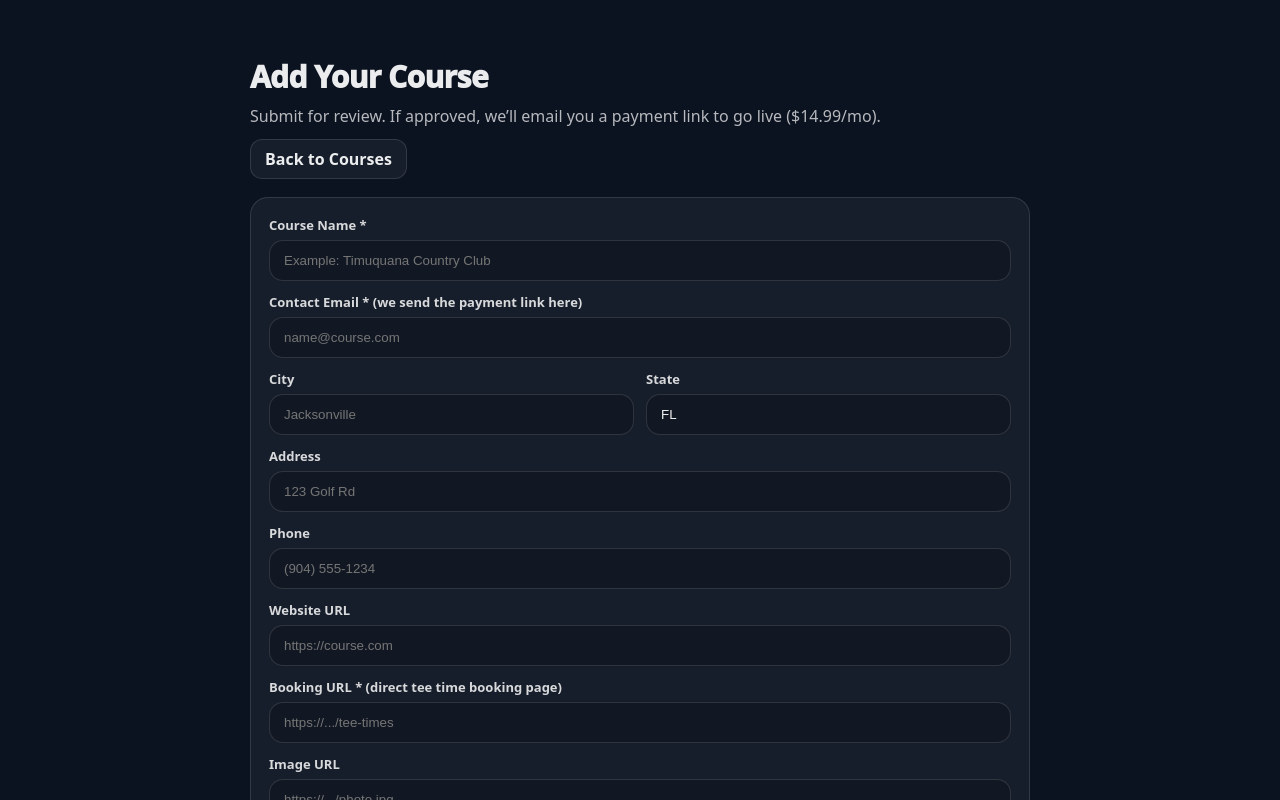
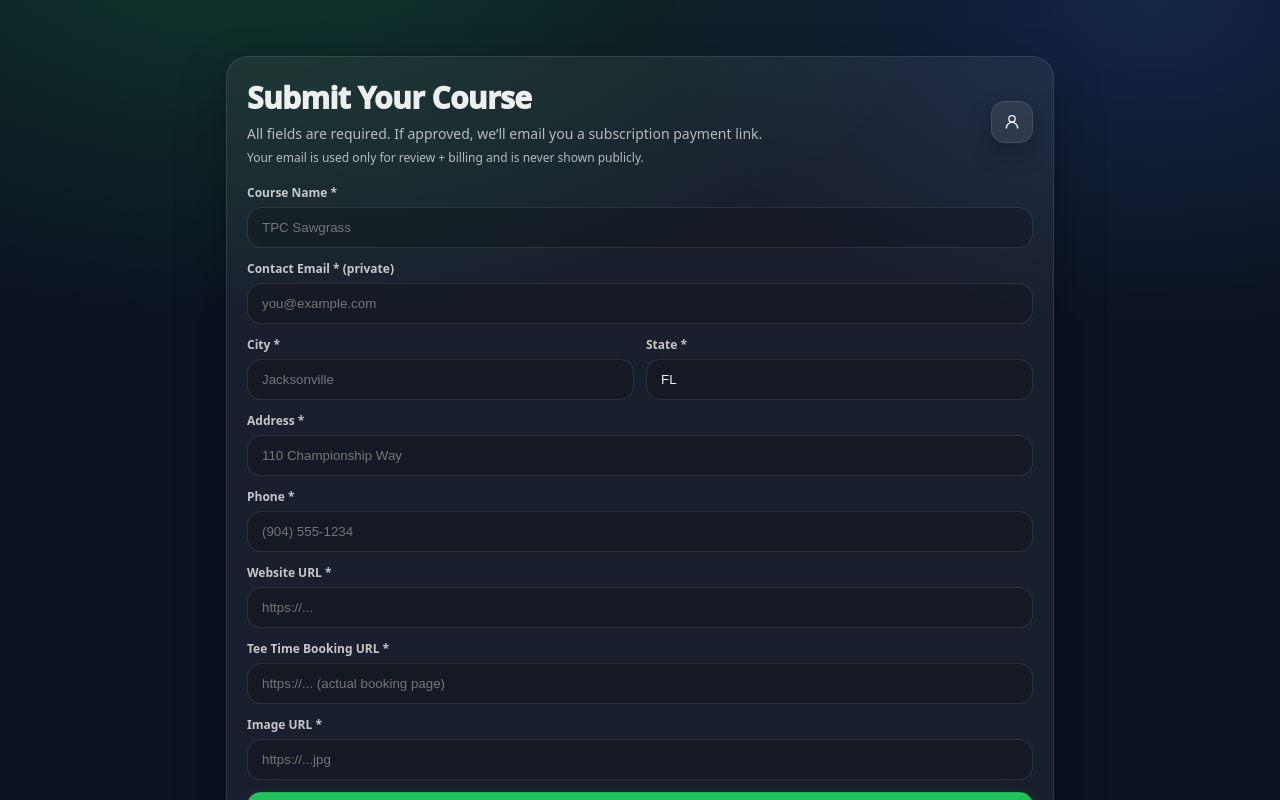
Before and after one commit to ajb0611-stack/teetimeus, a Next.js app: page /submit in a window 1280 px wide. Shown: the top 800 px of the page. Built offline with nearby package versions, Linux system fonts and the light colour scheme; no server answers.

Commit message:
Require all submission fields and keep email private

```diff
--- a/src/app/submit/page.tsx
+++ b/src/app/submit/page.tsx
@@ -5,214 +5,267 @@ import Link from "next/link";
 import { supabaseBrowser } from "@/lib/supabaseBrowser";
 
 const ui = {
-  border: "rgba(255,255,255,0.12)",
-  surface: "rgba(255,255,255,0.05)",
+  bg: "#0b1220",
+  surface: "rgba(255,255,255,0.06)",
+  surface2: "rgba(255,255,255,0.08)",
+  border: "rgba(255,255,255,0.10)",
   text: "rgba(255,255,255,0.92)",
-  muted: "rgba(255,255,255,0.70)",
-  bg: "#0b1220",
+  muted: "rgba(255,255,255,0.68)",
   accent: "#22c55e",
   accent2: "#16a34a",
   black: "#0b1220",
 };
 
+function AdminIcon() {
+  return (
+    <svg width="18" height="18" viewBox="0 0 24 24" fill="none" aria-hidden="true" style={{ display: "block" }}>
+      <path
+        d="M12 12a4.25 4.25 0 1 0-4.25-4.25A4.25 4.25 0 0 0 12 12Z"
+        stroke="currentColor"
+        strokeWidth="1.8"
+      />
+      <path
+        d="M4.5 20a7.5 7.5 0 0 1 15 0"
+        stroke="currentColor"
+        strokeWidth="1.8"
+        strokeLinecap="round"
+      />
+    </svg>
+  );
+}
+
+function isValidEmail(email: string) {
+  return /^[^\s@]+@[^\s@]+\.[^\s@]+$/.test(email.trim());
+}
+
+function isValidUrl(url: string) {
+  try {
+    const u = new URL(url.trim());
+    return u.protocol === "http:" || u.protocol === "https:";
+  } catch {
+    return false;
+  }
+}
+
 export default function SubmitCoursePage() {
   const supabase = useMemo(() => supabaseBrowser(), []);
 
-  const [form, setForm] = useState({
-    name: "",
-    address: "",
-    city: "",
-    state: "FL",
-    phone: "",
-    website_url: "",
-    tee_time_url: "",
-    image_url: "",
-    contact_email: "",
-  });
+  const [courseName, setCourseName] = useState("");
+  const [contactEmail, setContactEmail] = useState("");
 
-  const [loading, setLoading] = useState(false);
-  const [ok, setOk] = useState(false);
-  const [error, setError] = useState<string | null>(null);
+  const [address, setAddress] = useState("");
+  const [city, setCity] = useState("");
+  const [state, setState] = useState("FL");
+  const [phone, setPhone] = useState("");
+  const [websiteUrl, setWebsiteUrl] = useState("");
+  const [teeTimeUrl, setTeeTimeUrl] = useState("");
+  const [imageUrl, setImageUrl] = useState("");
 
-  function setField<K extends keyof typeof form>(key: K, value: string) {
-    setForm((p) => ({ ...p, [key]: value }));
+  const [submitting, setSubmitting] = useState(false);
+  const [msg, setMsg] = useState<string | null>(null);
+  const [err, setErr] = useState<string | null>(null);
+
+  async function onSubmit() {
+    setMsg(null);
+    setErr(null);
+
+    const name = courseName.trim();
+    const email = contactEmail.trim();
+
+    const addr = address.trim();
+    const cty = city.trim();
+    const st = state.trim();
+    const ph = phone.trim();
+    const web = websiteUrl.trim();
+    const tee = teeTimeUrl.trim();
+    const img = imageUrl.trim();
+
+    // Required fields
+    if (!name) return setErr("Course name is required.");
+    if (!email) return setErr("Contact email is required.");
+    if (!isValidEmail(email)) return setErr("Please enter a valid email address.");
+
+    if (!addr) return setErr("Address is required.");
+    if (!cty) return setErr("City is required.");
+    if (!st) return setErr("State is required.");
+    if (!ph) return setErr("Phone is required.");
+
+    if (!web) return setErr("Website URL is required.");
+    if (!isValidUrl(web)) return setErr("Website URL must be a valid https:// or http:// link.");
+
+    if (!tee) return setErr("Tee time booking URL is required.");
+    if (!isValidUrl(tee)) return setErr("Tee time booking URL must be a valid https:// or http:// link.");
+
+    // If you truly want image URL required, keep these 2 lines.
+    // If you want it optional, delete these 2 lines.
+    if (!img) return setErr("Image URL is required.");
+    if (!isValidUrl(img)) return setErr("Image URL must be a valid https:// or http:// link.");
+
+    setSubmitting(true);
+
+    const { error } = await supabase.from("course_submissions").insert([
+      {
+        // PUBLIC COURSE DATA (reviewed before publish)
+        name,
+        address: addr,
+        city: cty,
+        state: st,
+        phone: ph,
+        website_url: web,
+        tee_time_url: tee,
+        image_url: img,
+
+        // PRIVATE CONTACT DATA (DO NOT PUBLISH)
+        contact_email: email,
+
+        status: "pending",
+      },
+    ]);
+
+    setSubmitting(false);
+
+    if (error) {
+      console.error(error);
+      setErr(error.message);
+      return;
     }
 
-  async function onSubmit(e: React.FormEvent) {
-    e.preventDefault();
-    setError(null);
-
-    if (!form.name.trim()) return setError("Course name is required.");
-    if (!form.contact_email.trim()) return setError("Contact email is required.");
-    if (!form.tee_time_url.trim()) return setError("Booking URL is required.");
-
-    setLoading(true);
-    try {
-      const payload = {
-        name: form.name.trim(),
-        address: form.address.trim() || null,
-        city: form.city.trim() || null,
-        state: form.state.trim() || "FL",
-        phone: form.phone.trim() || null,
-        website_url: form.website_url.trim() || null,
-        tee_time_url: form.tee_time_url.trim() || null,
-        image_url: form.image_url.trim() || null,
-        contact_email: form.contact_email.trim().toLowerCase(),
-
-        approval_status: "pending",
-        payment_status: "unpaid",
-      };
-
-      const { error } = await supabase.from("course_submissions").insert([payload]);
-      if (error) throw error;
-
-      setOk(true);
-    } catch (err: any) {
-      setError(err?.message || "Submission failed.");
-    } finally {
-      setLoading(false);
-    }
+    setMsg("Submitted! We’ll review it and email you a payment link if approved.");
+    setCourseName("");
+    setContactEmail("");
+    setAddress("");
+    setCity("");
+    setState("FL");
+    setPhone("");
+    setWebsiteUrl("");
+    setTeeTimeUrl("");
+    setImageUrl("");
   }
 
   return (
     <div
       style={{
         minHeight: "100vh",
-        background: ui.bg,
+        background: `radial-gradient(1200px 700px at 20% -10%, rgba(34,197,94,0.22), transparent 60%),
+                     radial-gradient(900px 600px at 90% 0%, rgba(59,130,246,0.18), transparent 55%),
+                     ${ui.bg}`,
         color: ui.text,
-        padding: "56px 16px",
       }}
     >
-      <div style={{ maxWidth: 780, margin: "0 auto" }}>
-        <div style={{ display: "flex", justifyContent: "space-between", gap: 12, flexWrap: "wrap" }}>
+      <div style={{ maxWidth: 860, margin: "0 auto", padding: "56px 16px 70px" }}>
+        <div
+          style={{
+            border: `1px solid ${ui.border}`,
+            background: ui.surface,
+            borderRadius: 22,
+            padding: 20,
+            boxShadow: "0 20px 50px rgba(0,0,0,0.28)",
+          }}
+        >
+          <div style={{ display: "flex", justifyContent: "space-between", gap: 14, alignItems: "center" }}>
             <div>
-            <div style={{ fontSize: 30, fontWeight: 950, letterSpacing: "-0.02em" }}>Add Your Course</div>
-            <div style={{ marginTop: 8, color: ui.muted }}>
-              Submit for review. If approved, we’ll email you a payment link to go live ($14.99/mo).
+              <div style={{ fontSize: 30, fontWeight: 950, letterSpacing: "-0.02em" }}>Submit Your Course</div>
+              <div style={{ marginTop: 6, color: ui.muted, fontSize: 14 }}>
+                All fields are required. If approved, we’ll email you a subscription payment link.
+              </div>
+              <div style={{ marginTop: 6, color: ui.muted, fontSize: 12 }}>
+                Your email is used only for review + billing and is never shown publicly.
               </div>
             </div>
 
             <Link
-            href="/courses"
+              href="/admin/login"
+              aria-label="Admin"
+              title="Admin"
               style={{
+                width: 42,
+                height: 42,
+                borderRadius: 14,
+                border: `1px solid ${ui.border}`,
+                background: ui.surface2,
+                color: ui.text,
                 textDecoration: "none",
-              padding: "10px 14px",
-              borderRadius: 12,
-              border: `1px solid ${ui.border}`,
-              background: ui.surface,
-              color: ui.text,
-              fontWeight: 800,
-              height: 40,
                 display: "inline-flex",
                 alignItems: "center",
+                justifyContent: "center",
+                boxShadow: "0 10px 25px rgba(0,0,0,0.22)",
               }}
             >
-            Back to Courses
+              <AdminIcon />
             </Link>
           </div>
 
-        <div style={{ marginTop: 18, border: `1px solid ${ui.border}`, background: ui.surface, borderRadius: 18, padding: 18 }}>
-          {ok ? (
-            <div>
-              <div style={{ fontSize: 18, fontWeight: 950 }}>Submitted</div>
-              <div style={{ marginTop: 10, color: ui.muted }}>
-                Thanks — your course is now pending review. If approved, you’ll receive an email with a Stripe payment link.
+          <div style={{ marginTop: 18, display: "grid", gap: 12 }}>
+            <Field label="Course Name *">
+              <input value={courseName} onChange={(e) => setCourseName(e.target.value)} placeholder="TPC Sawgrass" style={inputStyle()} />
+            </Field>
+
+            <Field label="Contact Email * (private)">
+              <input value={contactEmail} onChange={(e) => setContactEmail(e.target.value)} placeholder="you@example.com" style={inputStyle()} />
+            </Field>
+
+            <div style={{ display: "grid", gap: 12, gridTemplateColumns: "1fr 1fr" }}>
+              <Field label="City *">
+                <input value={city} onChange={(e) => setCity(e.target.value)} placeholder="Jacksonville" style={inputStyle()} />
+              </Field>
+              <Field label="State *">
+                <input value={state} onChange={(e) => setState(e.target.value)} placeholder="FL" style={inputStyle()} />
+              </Field>
             </div>
-              <div style={{ marginTop: 14 }}>
-                <Link
-                  href="/courses"
-                  style={{
-                    display: "inline-flex",
-                    padding: "10px 14px",
-                    borderRadius: 12,
-                    border: `1px solid ${ui.border}`,
-                    background: ui.surface,
-                    color: ui.text,
-                    fontWeight: 900,
-                    textDecoration: "none",
-                  }}
-                >
-                  Return to Courses
-                </Link>
-              </div>
-            </div>
-          ) : (
-            <form onSubmit={onSubmit} style={{ display: "grid", gap: 12 }}>
-              {error ? (
-                <div style={{ padding: 12, borderRadius: 14, border: "1px solid rgba(239,68,68,0.35)", background: "rgba(239,68,68,0.12)" }}>
-                  {error}
+
+            <Field label="Address *">
+              <input value={address} onChange={(e) => setAddress(e.target.value)} placeholder="110 Championship Way" style={inputStyle()} />
+            </Field>
+
+            <Field label="Phone *">
+              <input value={phone} onChange={(e) => setPhone(e.target.value)} placeholder="(904) 555-1234" style={inputStyle()} />
+            </Field>
+
+            <Field label="Website URL *">
+              <input value={websiteUrl} onChange={(e) => setWebsiteUrl(e.target.value)} placeholder="https://..." style={inputStyle()} />
+            </Field>
+
+            <Field label="Tee Time Booking URL *">
+              <input value={teeTimeUrl} onChange={(e) => setTeeTimeUrl(e.target.value)} placeholder="https://... (actual booking page)" style={inputStyle()} />
+            </Field>
+
+            <Field label="Image URL *">
+              <input value={imageUrl} onChange={(e) => setImageUrl(e.target.value)} placeholder="https://...jpg" style={inputStyle()} />
+            </Field>
+
+            {err ? (
+              <div style={{ padding: 12, borderRadius: 14, border: `1px solid rgba(239,68,68,0.35)`, background: "rgba(239,68,68,0.10)", color: ui.text }}>
+                {err}
               </div>
             ) : null}
 
-              <Field label="Course Name *">
-                <input value={form.name} onChange={(e) => setField("name", e.target.value)} placeholder="Example: Timuquana Country Club"
-                  style={inputStyle()} />
-              </Field>
-
-              <Field label="Contact Email * (we send the payment link here)">
-                <input value={form.contact_email} onChange={(e) => setField("contact_email", e.target.value)} placeholder="name@course.com"
-                  style={inputStyle()} />
-              </Field>
-
-              <div style={{ display: "grid", gap: 12, gridTemplateColumns: "1fr 1fr" }}>
-                <Field label="City">
-                  <input value={form.city} onChange={(e) => setField("city", e.target.value)} placeholder="Jacksonville"
-                    style={inputStyle()} />
-                </Field>
-                <Field label="State">
-                  <input value={form.state} onChange={(e) => setField("state", e.target.value)} placeholder="FL"
-                    style={inputStyle()} />
-                </Field>
+            {msg ? (
+              <div style={{ padding: 12, borderRadius: 14, border: `1px solid rgba(34,197,94,0.35)`, background: "rgba(34,197,94,0.10)", color: ui.text }}>
+                {msg}
               </div>
-
-              <Field label="Address">
-                <input value={form.address} onChange={(e) => setField("address", e.target.value)} placeholder="123 Golf Rd"
-                  style={inputStyle()} />
-              </Field>
-
-              <Field label="Phone">
-                <input value={form.phone} onChange={(e) => setField("phone", e.target.value)} placeholder="(904) 555-1234"
-                  style={inputStyle()} />
-              </Field>
-
-              <Field label="Website URL">
-                <input value={form.website_url} onChange={(e) => setField("website_url", e.target.value)} placeholder="https://course.com"
-                  style={inputStyle()} />
-              </Field>
-
-              <Field label="Booking URL * (direct tee time booking page)">
-                <input value={form.tee_time_url} onChange={(e) => setField("tee_time_url", e.target.value)} placeholder="https://.../tee-times"
-                  style={inputStyle()} />
-              </Field>
-
-              <Field label="Image URL">
-                <input value={form.image_url} onChange={(e) => setField("image_url", e.target.value)} placeholder="https://.../photo.jpg"
-                  style={inputStyle()} />
-              </Field>
+            ) : null}
 
             <button
-                disabled={loading}
-                type="submit"
+              onClick={onSubmit}
+              disabled={submitting}
               style={{
-                  marginTop: 6,
                 padding: "12px 16px",
                 borderRadius: 14,
                 border: "1px solid rgba(34,197,94,0.45)",
                 background: `linear-gradient(180deg, ${ui.accent}, ${ui.accent2})`,
                 color: ui.black,
                 fontWeight: 950,
-                  cursor: loading ? "not-allowed" : "pointer",
-                  opacity: loading ? 0.7 : 1,
+                cursor: submitting ? "not-allowed" : "pointer",
+                boxShadow: "0 10px 25px rgba(34,197,94,0.18)",
               }}
             >
-                {loading ? "Submitting..." : "Submit for Review"}
+              {submitting ? "Submitting…" : "Submit for Review"}
             </button>
 
             <div style={{ fontSize: 12, color: ui.muted }}>
-                Submissions are reviewed before publishing. Approved courses must subscribe to go live.
+              By submitting, you agree we can display your course publicly after approval and payment.
             </div>
-            </form>
-          )}
+          </div>
         </div>
       </div>
     </div>
@@ -222,7 +275,7 @@ export default function SubmitCoursePage() {
 function Field({ label, children }: { label: string; children: React.ReactNode }) {
   return (
     <label style={{ display: "grid", gap: 6 }}>
-      <div style={{ fontSize: 13, fontWeight: 800, opacity: 0.9 }}>{label}</div>
+      <div style={{ fontSize: 12, color: "rgba(255,255,255,0.75)", fontWeight: 700 }}>{label}</div>
       {children}
     </label>
   );
@@ -232,7 +285,7 @@ function inputStyle(): React.CSSProperties {
   return {
     padding: "12px 14px",
     borderRadius: 14,
-    border: "1px solid rgba(255,255,255,0.12)",
+    border: "1px solid rgba(255,255,255,0.10)",
     background: "rgba(0,0,0,0.18)",
     color: "rgba(255,255,255,0.92)",
     outline: "none",
```
Lines whose indentation alone changed are shown as unchanged.
